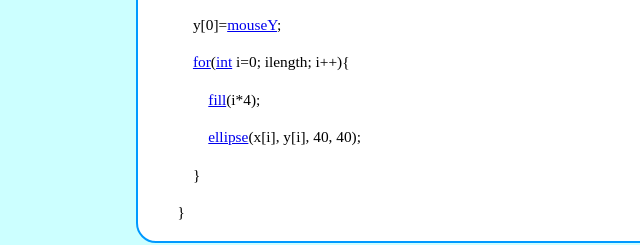
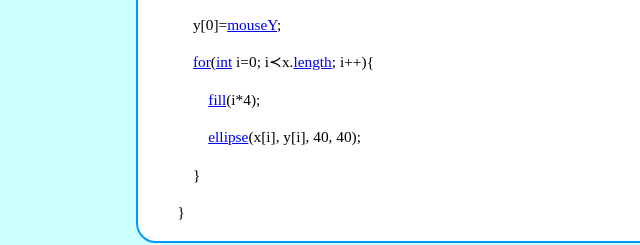
Before and after one commit to o-saringu/11-5, a plain HTML site: page index.html in a window 1280 px wide. Shown: the part 942-1187 px from the top of the page, 509-1149 px from the left. Drawn offline with Linux system fonts and the light colour scheme.

Commit message:
Update index.html

```diff
--- a/index.html
+++ b/index.html
@@ -45,7 +45,7 @@
 		<p>　　	　}
 		<p>　　	　x[0]=<a href="https://o-saringu.github.io/5-3/"target="_blank" rel="noopener noreferrer" >mouseX</a>;
 		<p>　　	　y[0]=<a href="https://o-saringu.github.io/5-3/"target="_blank" rel="noopener noreferrer" >mouseY</a>;
-		<p>　　	　<a href="https://o-saringu.github.io/4-5/"target="_blank" rel="noopener noreferrer" >for</a>(<a href="https://o-saringu.github.io/de-ta/"target="_blank" rel="noopener noreferrer" >int</a> i=0; i<x.<a href="https://o-saringu.github.io/11-4/"target="_blank" rel="noopener noreferrer" >length</a>; i++){
+		<p>　　	　<a href="https://o-saringu.github.io/4-5/"target="_blank" rel="noopener noreferrer" >for</a>(<a href="https://o-saringu.github.io/de-ta/"target="_blank" rel="noopener noreferrer" >int</a> i=0; i≺x.<a href="https://o-saringu.github.io/11-4/"target="_blank" rel="noopener noreferrer" >length</a>; i++){
 		<p>　　	　　<a href="https://o-saringu.github.io/fill/"target="_blank" rel="noopener noreferrer" >fill</a>(i*4);
 		<p>　　	　　<a href="https://o-saringu.github.io/ellipse/"target="_blank" rel="noopener noreferrer" >ellipse</a>(x[i], y[i], 40, 40);
 		<p>　　	　}
```
